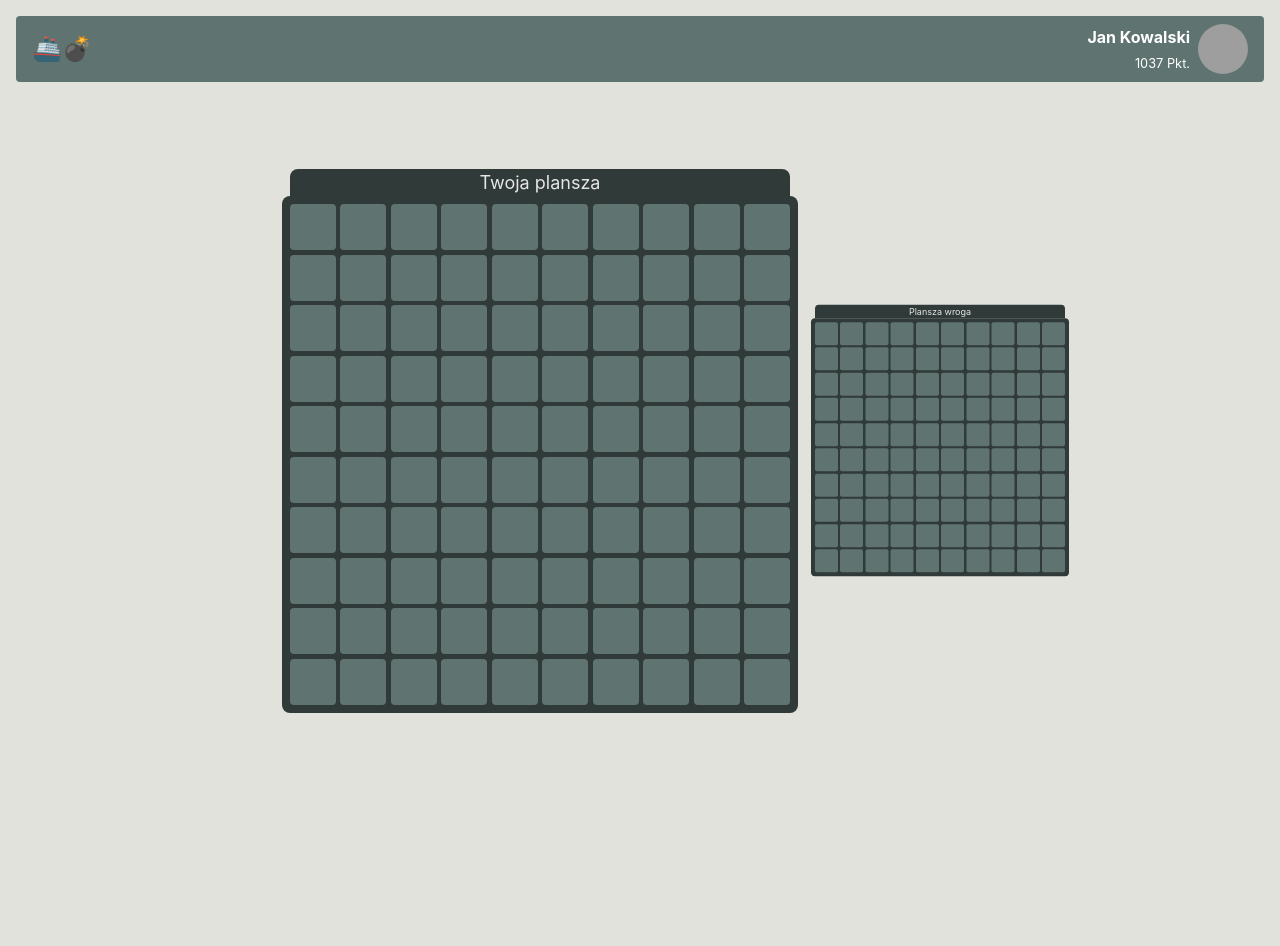
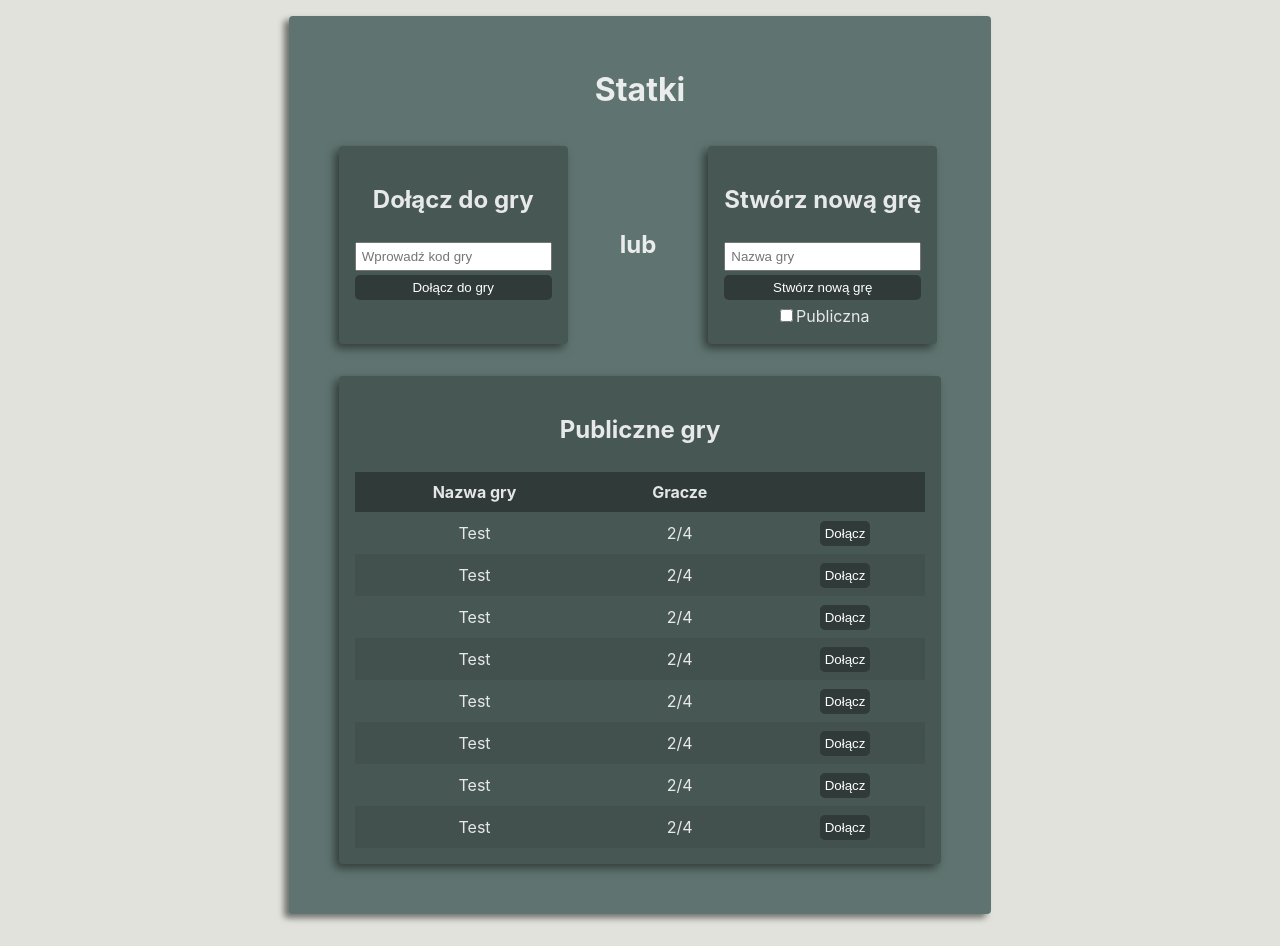
Before and after one commit to IDontEvenCarem/Projekt-Statki-Studia, a Vue app in the folder website/: page / in a window 1280 px wide. Before the commit the page ends 800 px from the top, so only its background shows below. Built offline with nearby package versions, Linux system fonts and the light colour scheme; grey boxes are pictures that could not be loaded.

Commit message:
Updated main menu UI

```diff
--- a/website/src/App.vue
+++ b/website/src/App.vue
@@ -1,18 +1,20 @@
 <script setup lang="ts">
-// import BaseButton from './components/BaseButton.vue';
-import TheHeader from './components/TheHeader.vue';
 import GamePlayboard from './components/GamePlayboard.vue';
+import MainMenu from './components/MainMenu.vue';
 import { ref } from 'vue';
 
 const whichFieldActive = ref<'player' | 'enemy'>('player');
+
+const gameIdentifier = ref<string | null>(null);
 
 </script>
 
 <template>
   <div class="main-layout">
-    <TheHeader></TheHeader>
+    <MainMenu v-if="!gameIdentifier" @game-started="gameIdentifier = $event" />
     <div
       class="content"
+      v-else
       @click="whichFieldActive = whichFieldActive === 'player' ? 'enemy' : 'player'"
     >
       <GamePlayboard
--- /dev/null
+++ b/website/src/components/CreateNewGame.vue
@@ -0,0 +1,33 @@
+<template>
+    <div class="wrapper">
+        <h2>Stwórz nową grę</h2>
+        <input type="text" placeholder="Nazwa gry" />
+        <button>Stwórz nową grę</button>
+        <div>
+            <input type="checkbox" id="public" />
+            <label for="public">Publiczna</label>
+        </div>
+    </div>
+</template>
+
+<style scoped>
+.wrapper {
+    display: flex;
+    flex-direction: column;
+    gap: 0.25em;
+    align-items: stretch;
+
+    text-align: center;
+    background-color: color-mix(in srgb, var(--main-color) 75%, #000);
+    border-radius: var(--border-radius);
+    filter: drop-shadow(-4px 4px 5px color-mix(in srgb, var(--main-color) 50%, #000));
+    padding: 1em;
+    width: fit-content;
+    margin-left: auto;
+    margin-right: auto;
+    width: 100%;
+    height: 100%;
+    box-sizing: border-box;
+}
+
+</style>
--- a/website/src/components/GamePlayboard.vue
+++ b/website/src/components/GamePlayboard.vue
@@ -1,3 +1,9 @@
+<script setup lang="ts">
+defineProps<{
+    title: string;
+}>()
+</script>
+
 <template>
     <div class="game-playboard">
         <div class="board-header">
@@ -10,12 +16,6 @@
         </div>
     </div>
 </template>
-
-<script setup lang="ts">
-defineProps<{
-    title: string;
-}>()
-</script>
 
 <style scoped>
 .game-playboard {
@@ -48,5 +48,10 @@ defineProps<{
     background-color: var(--main-color);
     border-radius: var(--border-radius);
     aspect-ratio: 1;
+    transition: background-color 0.2s ease;
+}
+
+.cell:hover {
+    background-color: color-mix(in srgb, var(--main-color), #fff);
 }
 </style>
--- /dev/null
+++ b/website/src/components/JoinExistingGame.vue
@@ -0,0 +1,34 @@
+<script setup lang="ts">
+
+</script>
+
+<template>
+    <div class="wrapper">
+        <h2>Dołącz do gry</h2>
+        <input type="text" placeholder="Wprowadź kod gry" />
+        <button>Dołącz do gry</button>
+    </div>
+</template>
+
+<style scoped>
+
+.wrapper {
+    display: flex;
+    flex-direction: column;
+    gap: 0.25em;
+    align-items: stretch;
+    text-align: center;
+    background-color: color-mix(in srgb, var(--main-color) 75%, #000);
+    border-radius: var(--border-radius);
+    filter: drop-shadow(-4px 4px 5px  color-mix(in srgb, var(--main-color) 50%, #000));
+    padding: 1em;
+    width: 100%;
+    height: 100%;
+    box-sizing: border-box;
+}
+
+input {
+    display: block;
+}
+
+</style>
--- /dev/null
+++ b/website/src/components/MainMenu.vue
@@ -0,0 +1,51 @@
+<script setup lang="ts">
+import JoinExistingGame from './JoinExistingGame.vue';
+import CreateNewGame from './CreateNewGame.vue';
+import PublicGamesList from './PublicGamesList.vue';
+
+</script>
+
+<template>
+    <div class="main-menu__root">
+        <div class="main-menu__title">Statki</div>
+        <JoinExistingGame></JoinExistingGame>
+        <h2 class="main-menu__separator">lub</h2>
+        <CreateNewGame></CreateNewGame>
+        <PublicGamesList class="main-menu__public-games-list"></PublicGamesList>
+    </div>
+</template>
+
+<style scoped>
+.main-menu__root {
+    display: grid;
+    grid-template: max-content 1fr auto / 1fr min-content 1fr;
+    gap: 2em 0.25em;
+    place-items: center;
+    text-align: center;
+    background-color: var(--main-color);
+    border-radius: var(--border-radius);
+    padding: 50px;
+    width: fit-content;
+    margin-left: auto;
+    margin-right: auto;
+    filter: drop-shadow(-0.3em 0.3em 0.2em color-mix(in srgb, var(--background-color), #000));
+}
+
+.main-menu__title {
+    font-size: 2em;
+    font-weight: bold;
+    color: var(--main-color-light);
+    grid-area: 1 / 1 / 2 / 5;
+}
+
+.main-menu__separator {
+    color: var(--main-color-light);
+    font-size: 1.5em;
+    font-weight: bold;
+    padding: 0 2em;
+}
+
+.main-menu__public-games-list {
+    grid-area: 3 / 1 / 4 / 5;
+}
+</style>
--- /dev/null
+++ b/website/src/components/PublicGamesList.vue
@@ -0,0 +1,93 @@
+<template>
+    <div class="wrapper">
+        <h2>Publiczne gry</h2>
+        <table>
+            <thead>
+                <tr>
+                    <th>Nazwa gry</th>
+                    <th>Gracze</th>
+                    <th></th>
+                </tr>
+            </thead>
+            <tbody>
+                <tr>
+                    <td>Test</td>
+                    <td>2/4</td>
+                    <td><button>Dołącz</button></td>
+                </tr>
+                <tr>
+                    <td>Test</td>
+                    <td>2/4</td>
+                    <td><button>Dołącz</button></td>
+                </tr>
+                <tr>
+                    <td>Test</td>
+                    <td>2/4</td>
+                    <td><button>Dołącz</button></td>
+                </tr>
+                <tr>
+                    <td>Test</td>
+                    <td>2/4</td>
+                    <td><button>Dołącz</button></td>
+                </tr>
+                <tr>
+                    <td>Test</td>
+                    <td>2/4</td>
+                    <td><button>Dołącz</button></td>
+                </tr>
+                <tr>
+                    <td>Test</td>
+                    <td>2/4</td>
+                    <td><button>Dołącz</button></td>
+                </tr>
+                <tr>
+                    <td>Test</td>
+                    <td>2/4</td>
+                    <td><button>Dołącz</button></td>
+                </tr>
+                <tr>
+                    <td>Test</td>
+                    <td>2/4</td>
+                    <td><button>Dołącz</button></td>
+                </tr>
+            </tbody>
+        </table>
+    </div>
+</template>
+
+<style scoped>
+.wrapper {
+    display: grid;
+    grid-template: max-content 1fr / 1fr;
+    gap: 0.25em;
+    place-items: center;
+    text-align: center;
+    background-color: color-mix(in srgb, var(--main-color) 75%, #000);
+    border-radius: var(--border-radius);
+    filter: drop-shadow(-4px 4px 5px color-mix(in srgb, var(--main-color) 50%, #000));
+    padding: 1em;
+    width: fit-content;
+    width: 100%;
+    height: 100%;
+    box-sizing: border-box;
+}
+
+table {
+    width: 100%;
+    border-collapse: collapse;
+}
+
+thead {
+    background-color: color-mix(in srgb, var(--main-color) 50%, #000);
+    color: var(--main-color-light);
+}
+
+th, td {
+    padding: 0.5em;
+}
+
+tbody tr:nth-child(2n) {
+    background-color: color-mix(in srgb, var(--main-color) 70%, #000);
+}
+
+</style>
--- a/website/src/components/TheHeader.vue
+++ /dev/null
@@ -1,68 +0,0 @@
-<template>
-    <div class="the-header">
-        <div class="title">
-            🚢💣
-        </div>
-        <div class="breadcrumbs">
-
-        </div>
-        <div class="right">
-            <div class="user">
-                <div class="user-name">
-                    <span>Jan Kowalski</span>
-                </div>
-                <div class="user-subline">
-                    <span>1037 Pkt.</span>
-                </div>
-                <div class="user-avatar">
-                    <img src="https://picsum.photos/50/50" alt="avatar">
-                </div>
-            </div>
-        </div>
-    </div>
-</template>
-
-<style scoped>
-.the-header {
-    display: flex;
-    justify-content: space-between;
-    align-items: center;
-    padding: 0.5em 1em;
-    background-color: var(--main-color);
-    color: #fff;
-    box-sizing: border-box;
-    border-radius: var(--border-radius);
-}
-
-.title {
-    font-size: 1.5em;
-    font-weight: bold;
-}
-
-.right {
-    display: flex;
-    align-items: center;
-}
-.user {
-    display: grid;
-    align-items: center;
-    gap: 0.1em 0.5em;
-    grid-template: "name avatar" auto
-                   "subline avatar" auto / auto 50px;
-    text-align: right;
-}
-.user-name {
-    font-weight: bold;
-}
-.user-subline {
-    font-size: 0.8em;
-}
-.user-avatar {
-    width: 50px;
-    height: 50px;
-    border-radius: 50%;
-    overflow: hidden;
-    grid-area: avatar;
-}
-
-</style>
--- a/website/src/style.css
+++ b/website/src/style.css
@@ -29,3 +29,19 @@ body, html {
   margin: 0;
   padding: 0;
 }
+
+input {
+  padding: 5px;
+}
+
+button {
+  padding: 5px;
+  border-radius: 5px;
+  border: none;
+  background-color: color-mix(in srgb, var(--main-color) 50%, #000);
+  color: white;
+  cursor: pointer;
+}
+button:hover {
+  background-color: color-mix(in srgb, var(--main-color) 40%, #000);
+}
```
Also changed, not shown: website/src/components/BaseButton.vue (deleted, +0 -21 lines), website/src/store.ts (added).
